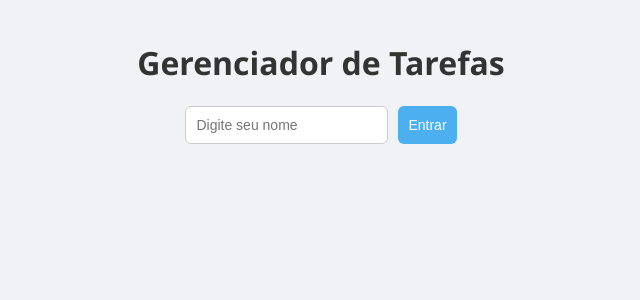
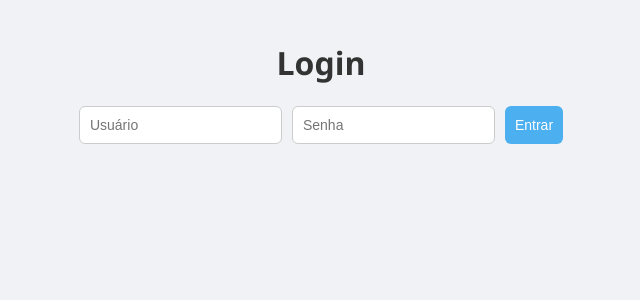
Before and after one commit to Wellikson/tarefas, a Flask app: page / in a window 1280 px wide. Shown: the top 300 px of the page, without its empty margins (319-959 px from the left). Run offline with Flask 3, Linux system fonts and the light colour scheme.

Commit message:
Update login.html

```diff
--- a/templates/login.html
+++ b/templates/login.html
@@ -1,15 +1,21 @@
 <!DOCTYPE html>
 <html lang="pt-BR">
 <head>
-    <meta charset="UTF-8">
-    <title>Login</title>
+    <meta charset="UTF-8" />
+    <title>Login - Gerenciador de Tarefas</title>
     <link rel="stylesheet" href="{{ url_for('static', filename='style.css') }}">
 </head>
 <body>
-    <h1>Gerenciador de Tarefas</h1>
-    <form method="POST">
-        <input type="text" name="usuario" placeholder="Digite seu nome" required>
-        <button type="submit">Entrar</button>
-    </form>
+    <div class="login-box">
+        <h1>Login</h1>
+        {% if erro %}
+        <p class="erro">{{ erro }}</p>
+        {% endif %}
+        <form method="POST">
+            <input type="text" name="usuario" placeholder="Usuário" required>
+            <input type="password" name="senha" placeholder="Senha" required>
+            <button type="submit">Entrar</button>
+        </form>
+    </div>
 </body>
 </html>
```
